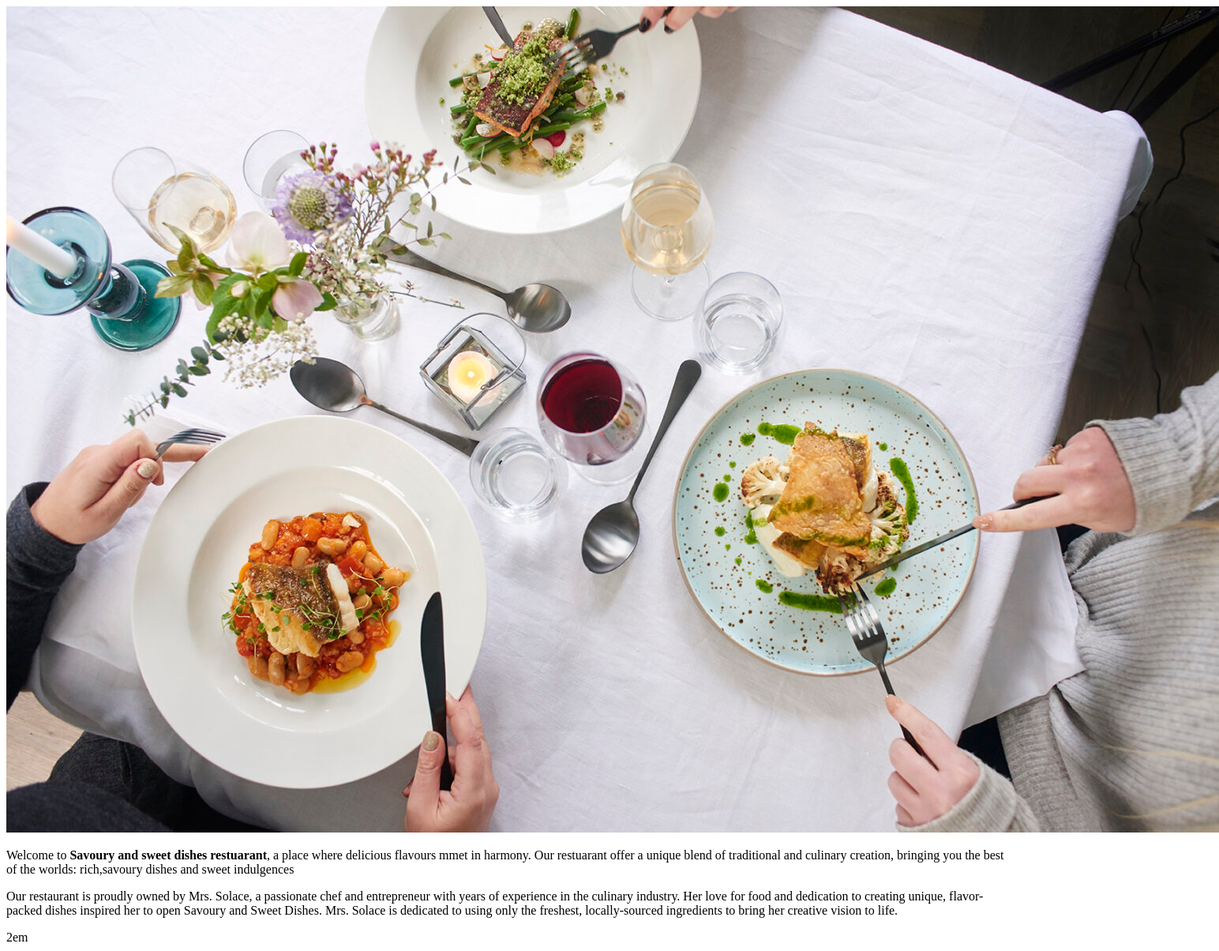
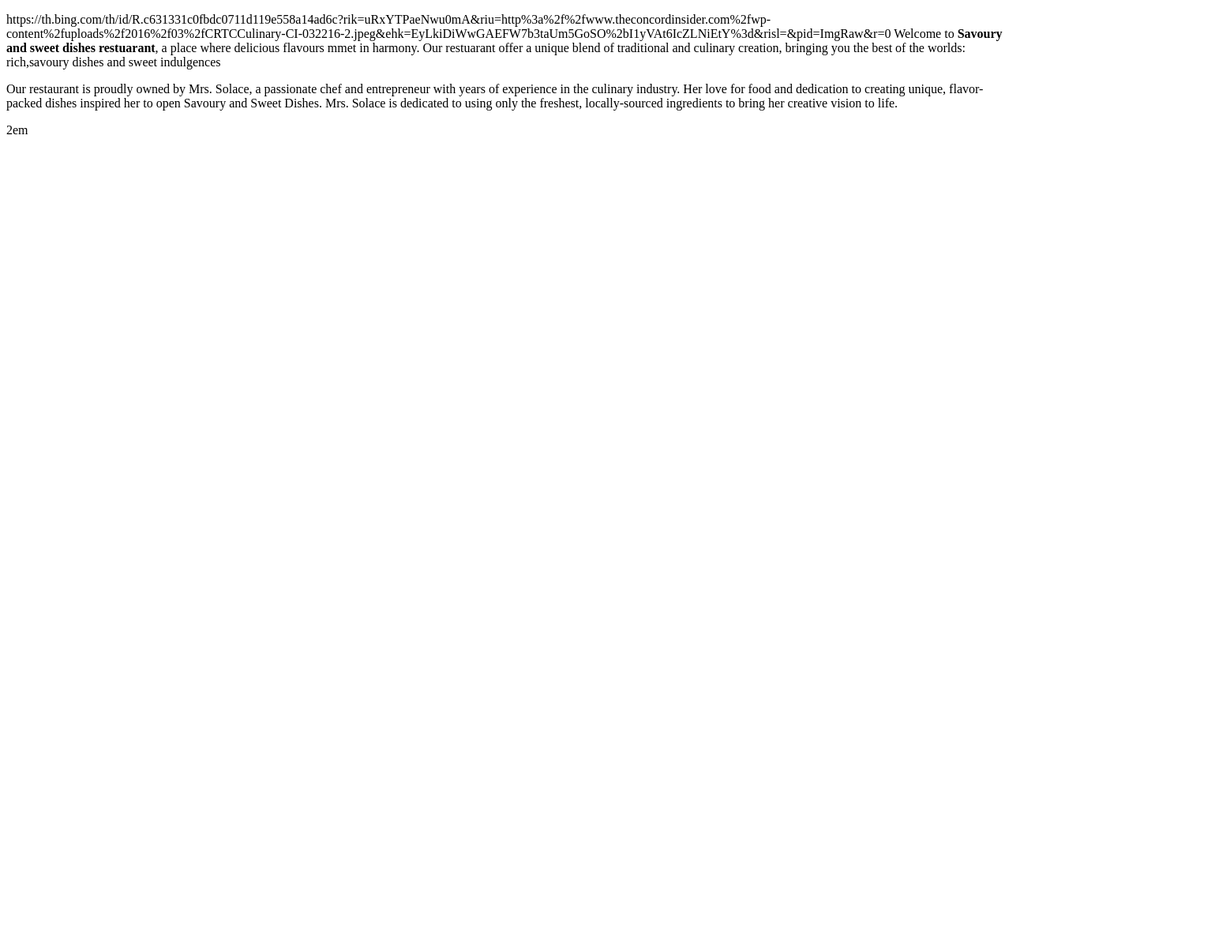
Before and after one commit to cse24-140/WMD, a plain HTML site: page About page.html in a window 1280 px wide. Shown: the whole page at 79% size, 1544 px wide, since content can reach past the window. After the commit the page ends 800 px from the top, so only its background shows below. Drawn offline with Linux system fonts and the light colour scheme.

Commit message:
Add files via upload

```diff
--- a/About page.html
+++ b/About page.html
@@ -4,9 +4,7 @@
 <title>https://i.pinimg.com/originals/ee/34/e1/ee34e1fc7f6065d7e7c4228a6b571d53.jpgSavoury and sweet dishes restaurant</title>
 </head>
 <body>
-  <img src="3-course-meal-wedding-catering.jpeg" alt="Description of Image">
-
-<p> Welcome to <strong> Savoury and sweet dishes restuarant</strong>, a place where delicious flavours mmet in harmony. Our restuarant offer a unique blend of traditional and culinary creation, bringing you the best of the worlds: rich,savoury dishes and sweet indulgences</p>
+<p>https://th.bing.com/th/id/R.c631331c0fbdc0711d119e558a14ad6c?rik=uRxYTPaeNwu0mA&riu=http%3a%2f%2fwww.theconcordinsider.com%2fwp-content%2fuploads%2f2016%2f03%2fCRTCCulinary-CI-032216-2.jpeg&ehk=EyLkiDiWwGAEFW7b3taUm5GoSO%2bI1yVAt6IcZLNiEtY%3d&risl=&pid=ImgRaw&r=0 Welcome to <strong> Savoury and sweet dishes restuarant</strong>, a place where delicious flavours mmet in harmony. Our restuarant offer a unique blend of traditional and culinary creation, bringing you the best of the worlds: rich,savoury dishes and sweet indulgences</p>
 <p>Our restaurant is proudly owned by Mrs. Solace, a passionate chef and entrepreneur with years of experience in the culinary industry. Her love for food and dedication to creating unique, flavor-packed dishes inspired her to open Savoury and Sweet Dishes. Mrs. Solace is dedicated to using only the freshest, locally-sourced ingredients to bring her creative vision to life.</p>
 <font>2em
 </font>
```
